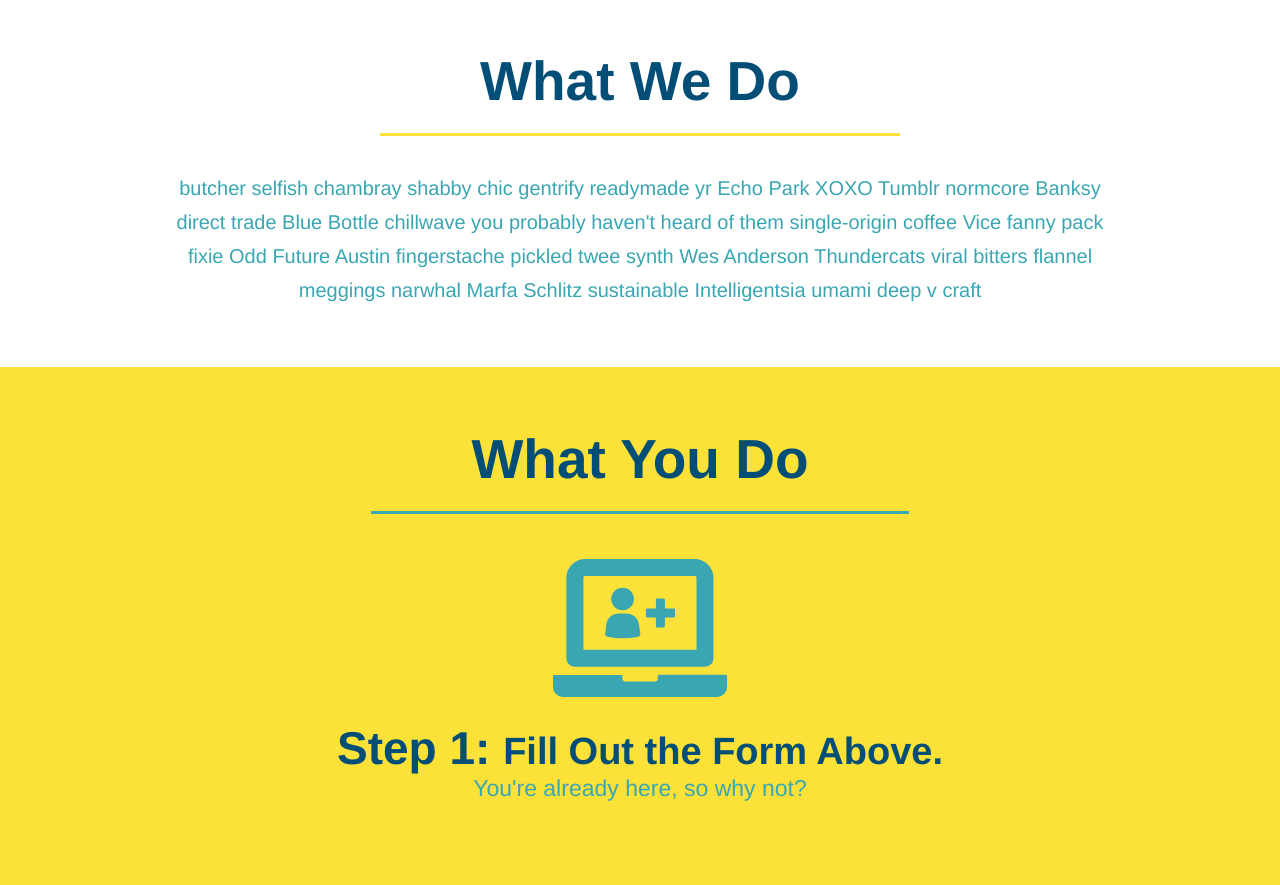
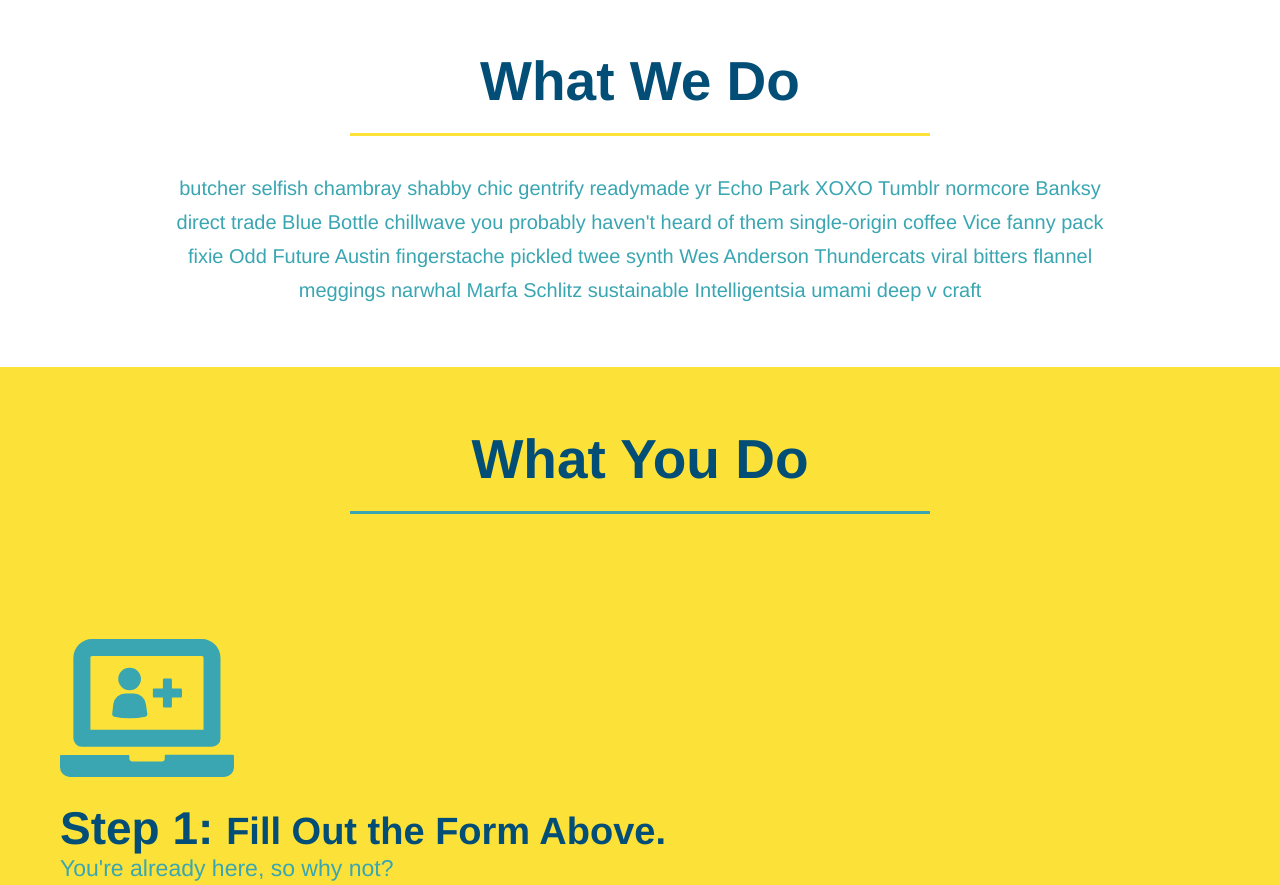
Before and after one commit to zachary-levin/run-buddy, a plain HTML site: page index.html in a window 1280 px wide. Shown: the part 843-1728 px from the top of the page. Drawn offline with Linux system fonts and the light colour scheme.

Commit message:
added flex-row styles

```diff
--- a/assets/css/style.css
+++ b/assets/css/style.css
@@ -78,11 +78,13 @@ section {
 .section-title {
     font-size: 55px;
     color: #024e76;
-    margin-bottom: 35px;
-    padding: 0 100px 20px 100px;
-    display: inline-block;
     border-bottom: 3px solid;
+    padding-bottom: 20px;
+    text-align: center;
+    margin: 0 auto 35px auto;
+    width: 50%;
 }
+
 /* Hero Style Start */
 .hero {
     background-image: url("../images/hero-bg.jpg");
@@ -149,11 +151,8 @@ section {
 }
 /* HERO STYLES END */
 
-.intro {
+.intro p {
     text-align: center;
-}
-
-.intro p {
     line-height: 1.7;
     color: #39a6b2;
     width: 80%;
@@ -162,7 +161,6 @@ section {
 }
 
 .steps {
-    text-align: center;
     background: #fce138;
 }
 
@@ -199,7 +197,7 @@ section {
 }
 
 .trainers {
-    text-align: center;
+
 }
 
 .trainer {
@@ -245,9 +243,11 @@ section {
     text-align: right;
 }
 
+.flex-row {
+    display: flex;
+}
 /* REACH OUT STYLES START */
 .contact {
-    text-align: center;
     background:#024e76;
 }
 
--- a/index.html
+++ b/index.html
@@ -77,14 +77,28 @@
 
 <!-- "what we do" section -->
 <section id="what-we-do" class="intro">
-    <h2 class="section-title primary-border">What We Do</h2>
-    <p>butcher selfish chambray shabby chic gentrify readymade yr Echo Park XOXO Tumblr normcore Banksy direct trade Blue Bottle chillwave you probably haven't heard of them single-origin coffee Vice fanny pack fixie Odd Future Austin fingerstache pickled twee synth Wes Anderson Thundercats viral bitters flannel meggings narwhal Marfa Schlitz sustainable Intelligentsia umami deep v craft
+<div class="flex-row">
+    <h2 class="section-title primary-border">
+        What We Do
+    </h2>
+</div>
+
+<div class="flex-row">
+    <p>
+        butcher selfish chambray shabby chic gentrify readymade yr Echo Park XOXO Tumblr normcore Banksy direct trade Blue Bottle chillwave you probably haven't heard of them single-origin coffee Vice fanny pack fixie Odd Future Austin fingerstache pickled twee synth Wes Anderson Thundercats viral bitters flannel meggings narwhal Marfa Schlitz sustainable Intelligentsia umami deep v craft
     </p>
+</div>
+
 </section>
 
 <!--"what you do" section -->
 <section id="what-you-do" class="steps">
-    <h2 class="section-title secondary-border">What You Do</h2>
+
+<div class="flex-row">
+    <h2 class="section-title secondary-border">
+        What You Do
+    </h2>
+</div>
 
     <div>
         <!-- insert this img element-->
@@ -114,9 +128,12 @@
 
 <!-- "meet the trainers" section-->
 <section id="your-trainers" class="trainers">
+<div class="flex-row">
     <h2 class="section-title primary-border">
         Meet The Trainers
     </h2>
+</div>
+
 <article class="trainer">
     <img src="./assets/images/trainer-1.jpg" alt="Arron Stephens in his workout clothes, ready to pump iron" />
 <div class="trainer-bio text-left">
@@ -155,7 +172,13 @@
 
 <!-- "reach out" section-->
 <section id="reach-out" class="contact">
-    <h2 class="section-title secondary-border">Reach Out</h2>
+
+<div class="flex-row">
+    <h2 class="section-title secondary-border">
+        Reach Out
+    </h2>
+</div>
+
     <div class="contact-info">
         <iframe src="https://www.google.com/maps/embed?pb=!1m18!1m12!1m3!1d11837.7654346747!2d-87.85929900687293!3d42.11943376888744!2m3!1f0!2f0!3f0!3m2!1i1024!2i768!4f13.1!3m3!1m2!1s0x880fc75e702efa2f%3A0xe549caaa352c2fbc!2s1817%20Heather%20Ln%2C%20Northbrook%2C%20IL%2060062!5e0!3m2!1sen!2sus!4v1638069925683!5m2!1sen!2sus"
         width="400"
```
